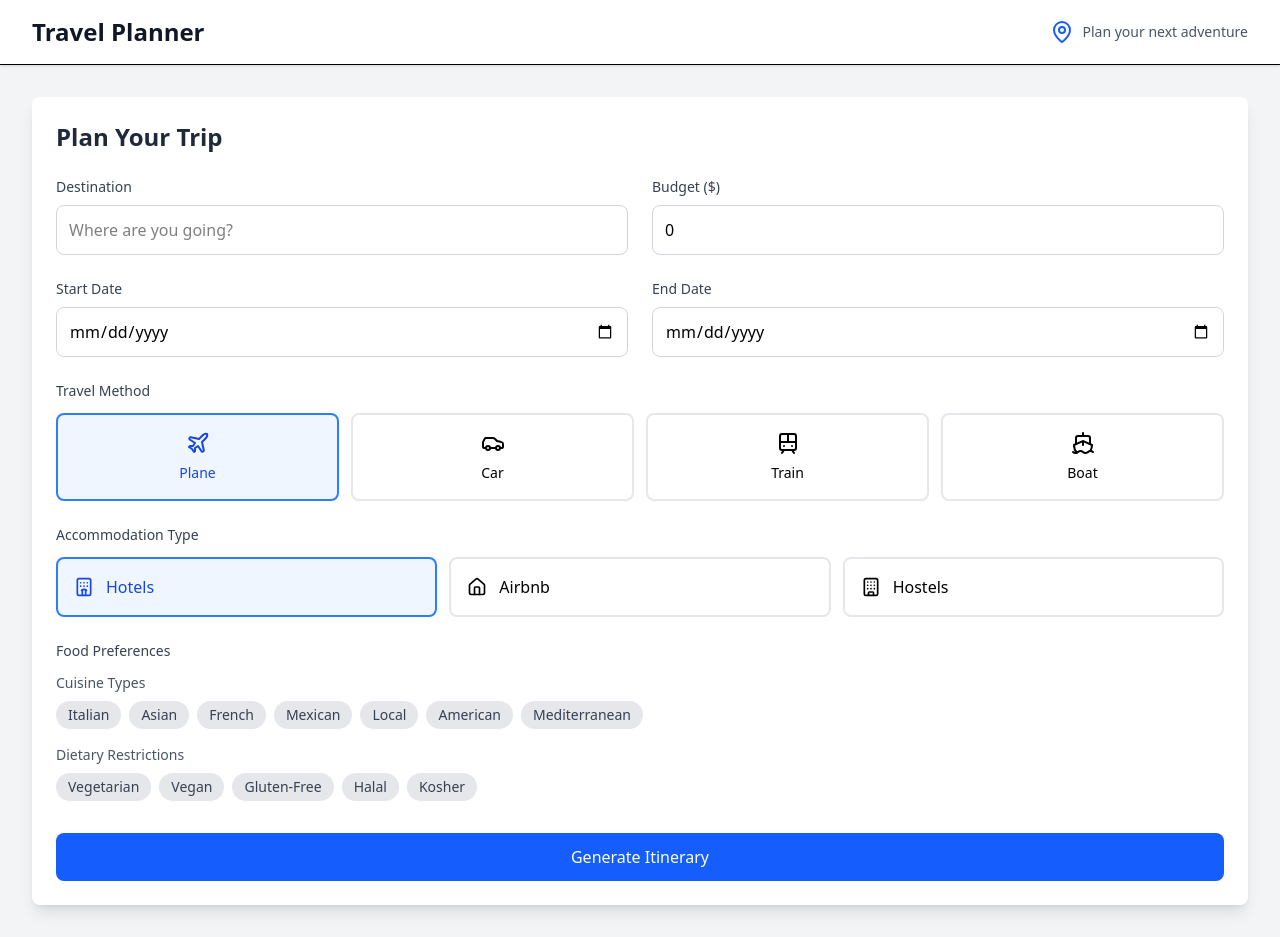
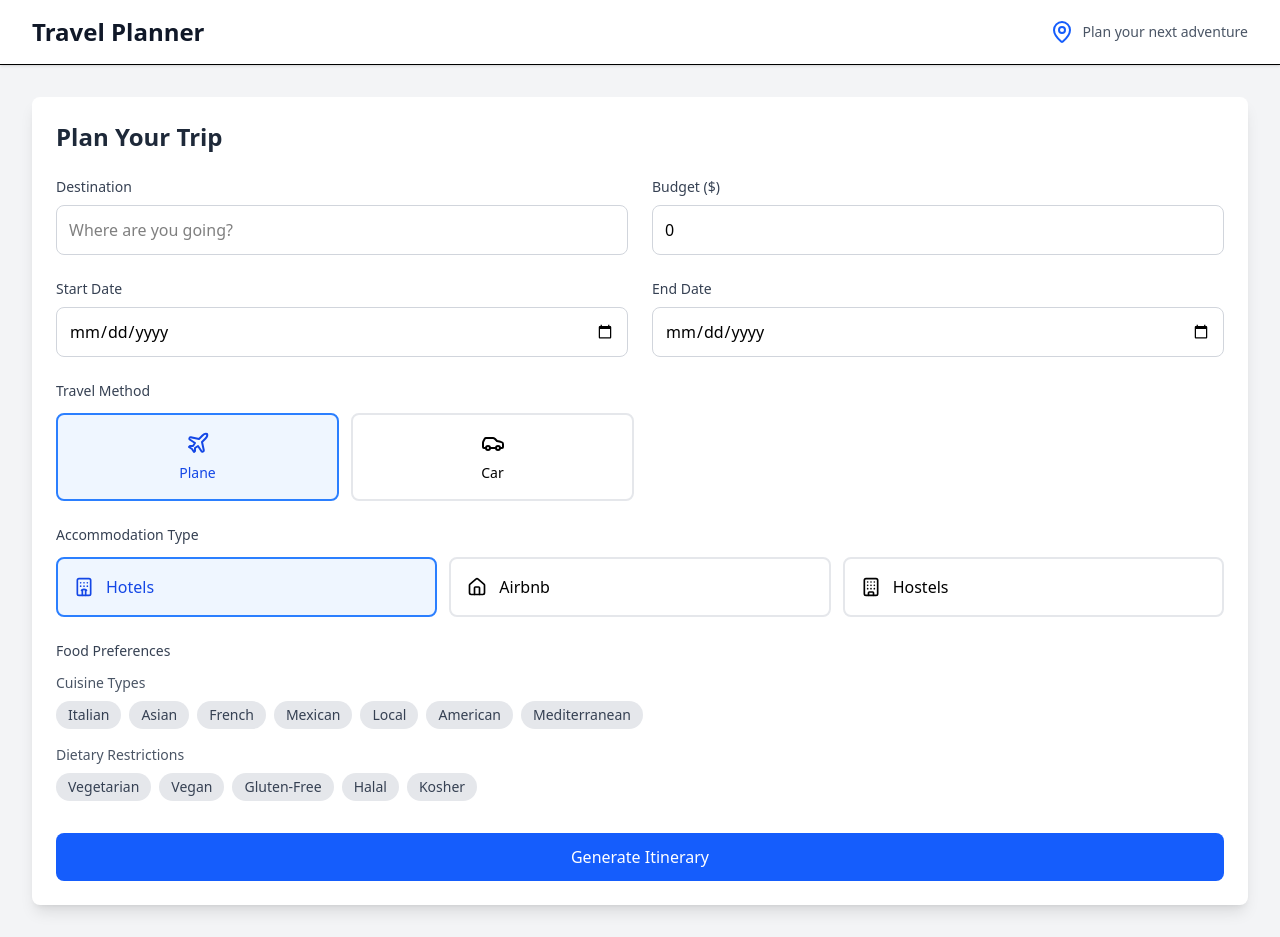
Before and after one commit to vaishal35/travel-itineray-new, a React (Vite) app: page / in a window 1280 px wide. Built offline with nearby package versions, Linux system fonts and the light colour scheme.

Commit message:
Update App.jsx

```diff
--- a/src/App.jsx
+++ b/src/App.jsx
@@ -63,8 +63,6 @@ const App = () => {
   const travelMethods = [
     { value: 'plane', label: 'Plane', icon: Plane },
     { value: 'car', label: 'Car', icon: Car },
-    { value: 'train', label: 'Train', icon: Train },
-    { value: 'boat', label: 'Boat', icon: Ship }
   ];
 
   const accommodationTypes = [
```
